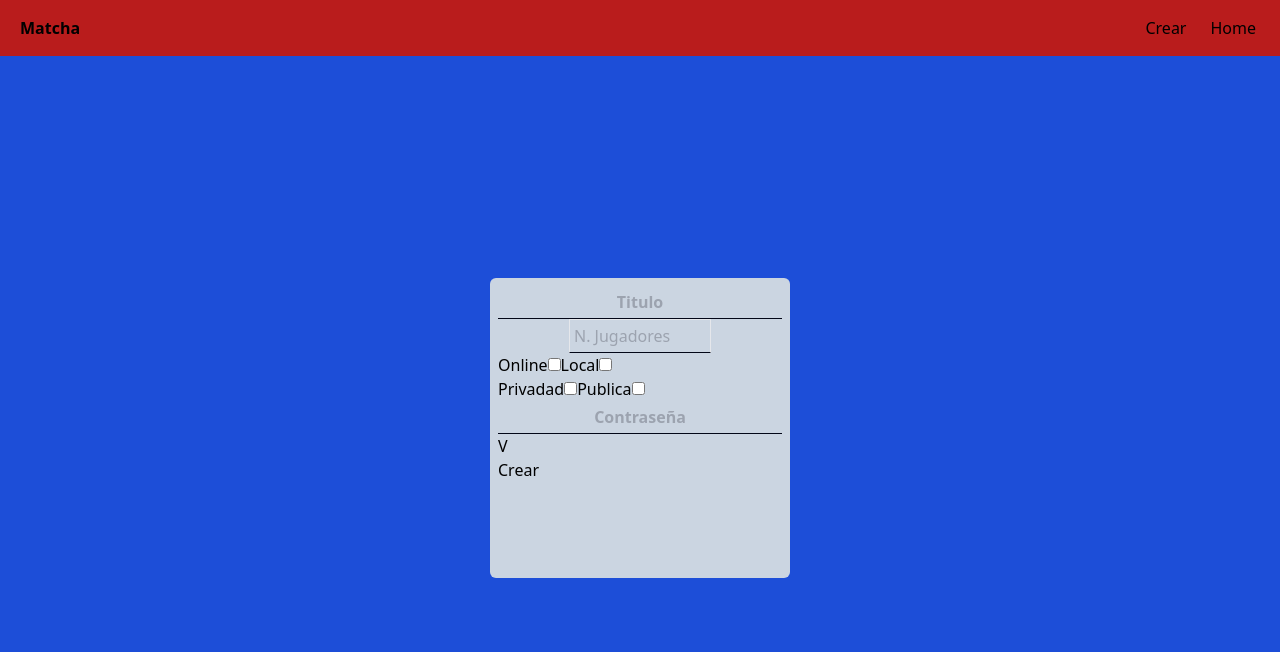
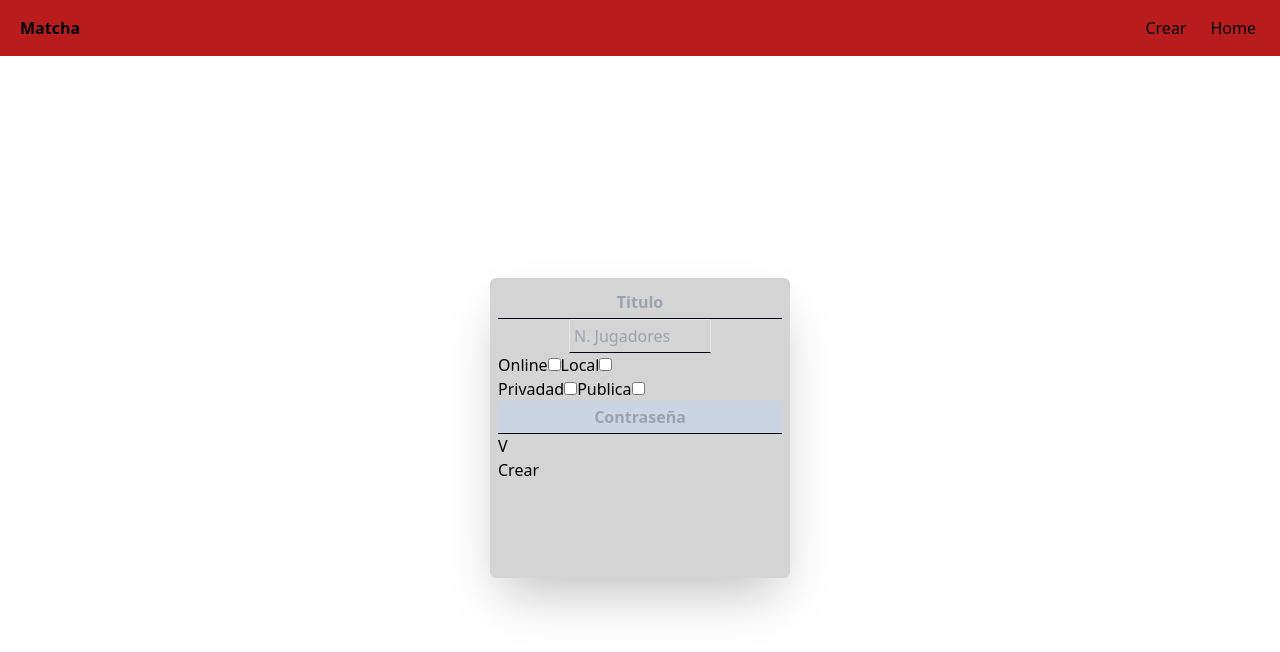
Before and after one commit to LuisArielRetanaHernadez/Memorama, a React (Vite) app: page /create/game in a window 1280 px wide. Shown: the top 652 px of the page. Built offline with nearby package versions, Linux system fonts and the light colour scheme.

Commit message:
agregando bg al input de titulo

```diff
--- a/src/pages/CreateGamer/CreateGamer.jsx
+++ b/src/pages/CreateGamer/CreateGamer.jsx
@@ -5,10 +5,10 @@ const CreateGamer = () => {
   const [isOnline, setIsOnline] = useState(true)
 
   return (
-    <div className=" min-h-wrapped-menu bg-blue-700 grid grid-cols-create-gamer grid-rows-create-gamer justify-center content-center">
-      <form className="p-2 rounded-md bg-slate-300">
+    <div className=" min-h-wrapped-menu grid grid-cols-create-gamer grid-rows-create-gamer justify-center content-center">
+      <form className="p-2 rounded-md shadow-2xl bg-neutral-300">
         <div className="">
-          <input className="w-full font-semibold text-center border-b border-b-slate-950 p-1 outline-none bg-slate-300" placeholder="Titulo"/>
+          <input className="w-full font-semibold text-center border-b border-b-slate-950 p-1 outline-none bg-transparent" placeholder="Titulo"/>
         </div>
         <div className="w-full flex justify-center">
           <input type="number" placeholder="N. Jugadores" max={3}
```
